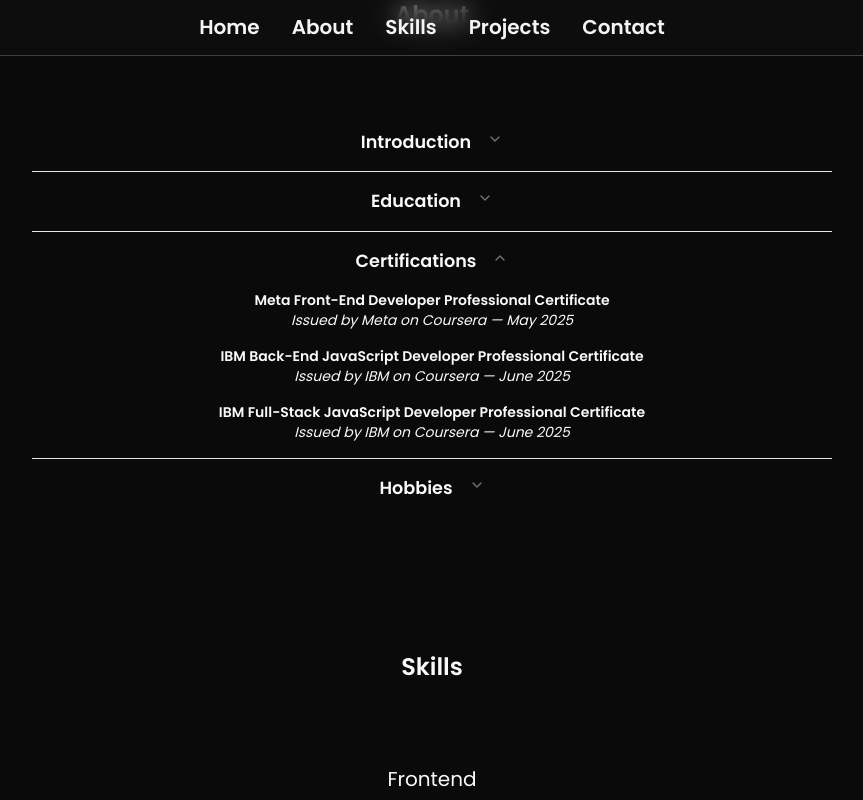
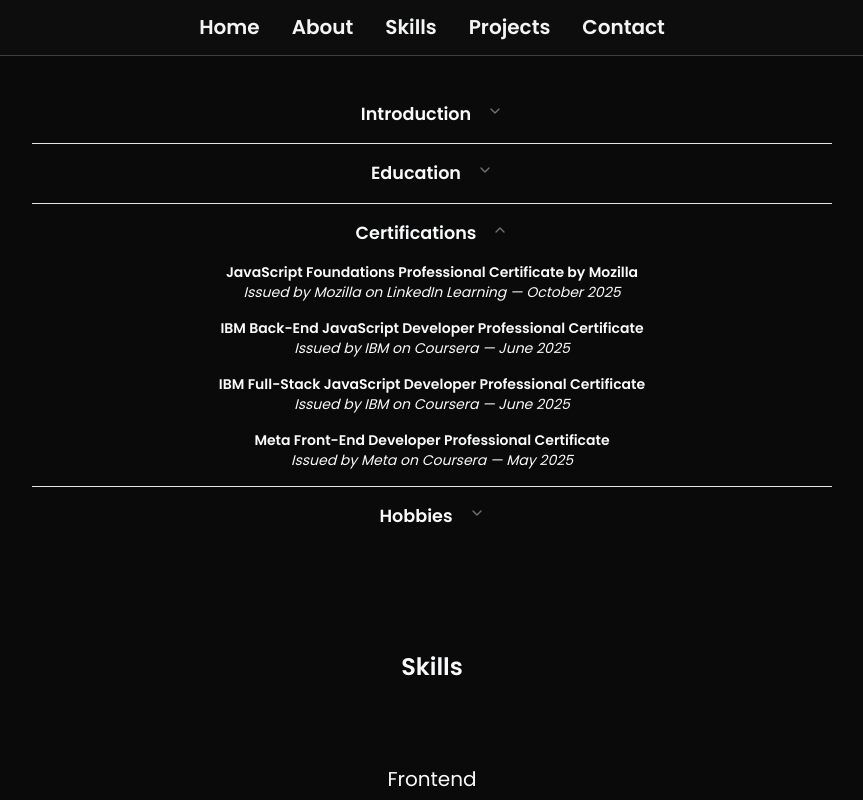
Before and after one commit to Molnar-Zoltan/portfolio, a Next.js app: page / in a window 1280 px wide. Both pictures are taken after a click on the button "Certifications". Shown: the part 951-1751 px from the top of the page, without its empty margins (208-1071 px from the left). Built offline with nearby package versions, Linux system fonts and the light colour scheme.

Commit message:
Refactor certifications to use CertificateList component
Moved certification data to a new certificates.ts file and created a CertificateList component to render the list dynamically in the About section.
This improves maintainability and makes it easier to update or add new certifications.

```diff
--- a/src/components/sections/About/About.tsx
+++ b/src/components/sections/About/About.tsx
@@ -7,6 +7,7 @@
 
 import AnimatedSection from "@/components/ui/AnimatedSection";
 import { sectionAnimation } from "@/lib/animations";
+import CertifiacteList from "./CertificateList";
 
 export default function About() {
 
@@ -44,24 +45,7 @@
                 <AccordionItem value="item-3" className={accordionItemStyles}>
                     <AccordionTrigger className={accordionTriggerStyle}>Certifications</AccordionTrigger>
                     <AccordionContent className={accordionContentStyles}>
-                        <a href="https://www.coursera.org/account/accomplishments/professional-cert/2F08KTWPRR7K">
-                            <p className="flex flex-col">
-                                <span className="font-semibold">Meta Front-End Developer Professional Certificate</span>
-                                <span className="italic">Issued by Meta on Coursera — May 2025</span>
-                            </p>
-                        </a>
-                        <a href="https://www.coursera.org/account/accomplishments/professional-cert/VYPADOQE9I33">
-                            <p className="flex flex-col">
-                                <span className="font-semibold">IBM Back-End JavaScript Developer Professional Certificate </span>
-                                <span className="italic">Issued by IBM on Coursera — June 2025 </span>
-                            </p>
-                        </a>
-                        <a href="https://www.coursera.org/account/accomplishments/professional-cert/AIBFH43DRH7M">
-                            <p className="flex flex-col">
-                                <span className="font-semibold">IBM Full-Stack JavaScript Developer Professional Certificate </span>
-                                <span className="italic">Issued by IBM on Coursera — June 2025 </span>
-                            </p>
-                        </a>
+                        <CertifiacteList />
                     </AccordionContent>
                 </AccordionItem>
                 <AccordionItem value="item-4" className={accordionItemStyles}>
--- /dev/null
+++ b/src/components/sections/About/CertificateList.tsx
@@ -0,0 +1,18 @@
+import { certificates } from "@/data/certificates";
+
+export default function CertifiacteList() {
+
+    certificates.sort((a, b) => b.date.getTime() - a.date.getTime());
+
+    return (
+        certificates.map((certificate, index) => (
+            <a href={certificate.href} key={index}>
+                <p className="flex flex-col">
+                    <span className="font-semibold">{certificate.name}</span>
+                    <span className="italic">Issued by {certificate.issuedBy} on {certificate.platform} —{' '}
+                        {certificate.date.toLocaleDateString("en-US", { month: "long", year: "numeric" })}</span>
+                </p>
+            </a>
+        ))
+    )
+}
--- /dev/null
+++ b/src/data/certificates.ts
@@ -0,0 +1,40 @@
+export interface Certificate {
+    name: string;
+    issuedBy: string;
+    platform: string;
+    date: Date;
+    href: string;
+}
+
+export const certificates: Certificate[] = [
+    {
+        name: 'Meta Front-End Developer Professional Certificate',
+        issuedBy: 'Meta',
+        platform: 'Coursera',
+        date: new Date(2025, 4),
+        href: 'https://www.coursera.org/account/accomplishments/professional-cert/2F08KTWPRR7K'
+    },
+    {
+        name: 'IBM Back-End JavaScript Developer Professional Certificate',
+        issuedBy: 'IBM',
+        platform: 'Coursera',
+        date: new Date(2025, 5),
+        href: 'https://www.coursera.org/account/accomplishments/professional-cert/VYPADOQE9I33'
+    },
+    {
+        name: 'IBM Full-Stack JavaScript Developer Professional Certificate',
+        issuedBy: 'IBM',
+        platform: 'Coursera',
+        date: new Date(2025, 5),
+        href: 'https://www.coursera.org/account/accomplishments/professional-cert/AIBFH43DRH7M'
+
+    },
+    {
+        name: 'JavaScript Foundations Professional Certificate by Mozilla',
+        issuedBy: 'Mozilla',
+        platform: 'LinkedIn Learning',
+        date: new Date(2025, 9),
+        href: 'https://www.linkedin.com/learning/certificates/6059c5323f96953b0c044c9b545524423c340c9b4f7051003961baf9ae090bba?u=106534538'
+
+    },
+]
```
